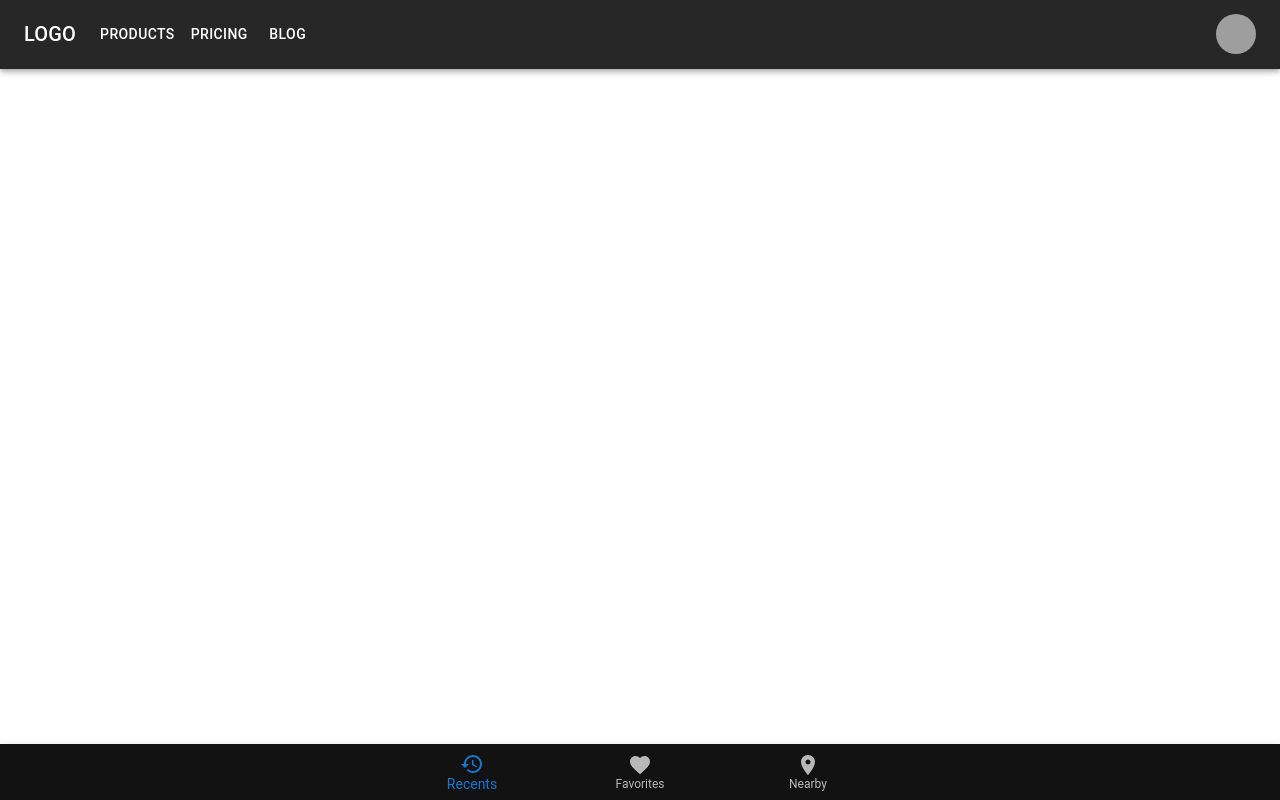
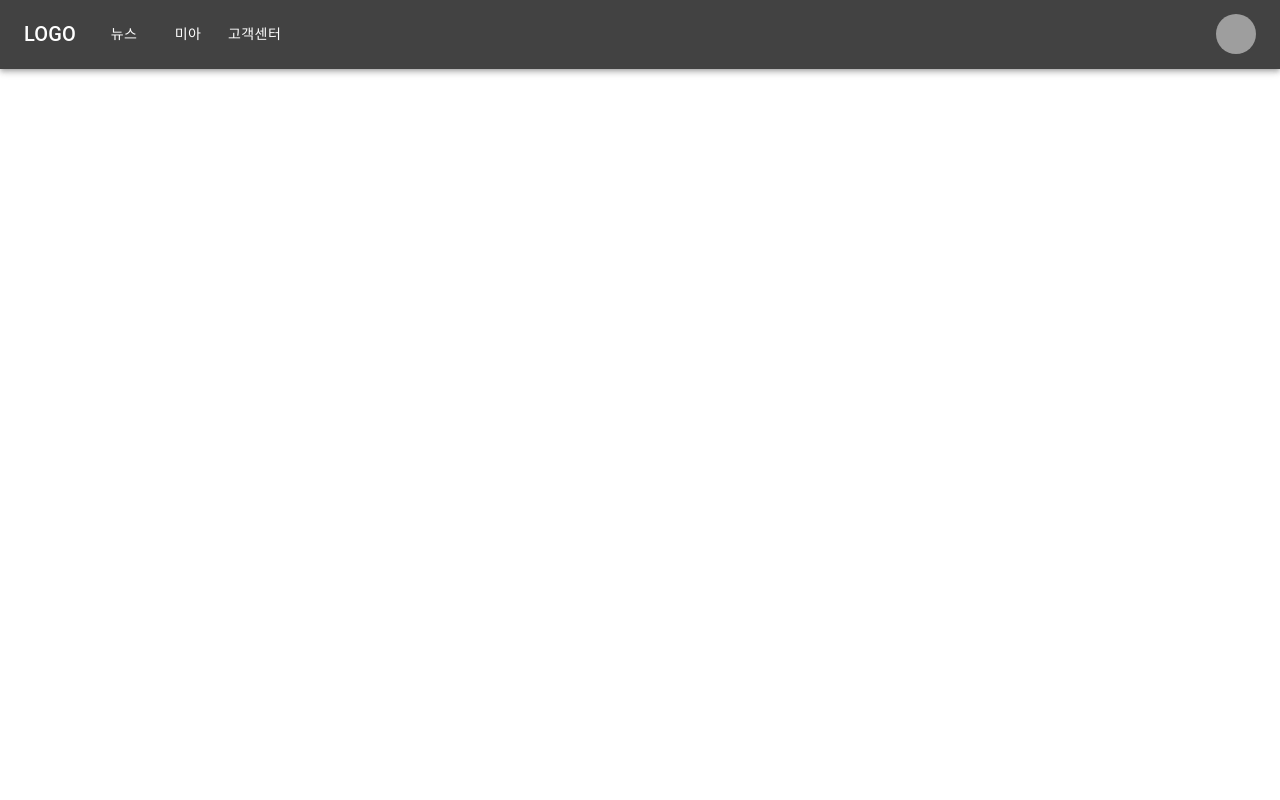
Before and after one commit to kangilbin/CatDog, a React (Create React App) app: page / in a window 1280 px wide. Built offline with nearby package versions, Linux system fonts and the light colour scheme; grey boxes are pictures that could not be loaded.

Commit message:
테마 변경

```diff
--- a/package.json
+++ b/package.json
@@ -11,6 +11,7 @@
     "@testing-library/react": "^12.1.2",
     "@testing-library/user-event": "^13.5.0",
     "react": "^17.0.2",
+    "react-device-detect": "^2.1.2",
     "react-dom": "^17.0.2",
     "react-router-dom": "^6.2.1",
     "react-scripts": "5.0.0",
--- a/src/AppRoute.js
+++ b/src/AppRoute.js
@@ -3,9 +3,25 @@ import App from "./App";
 import { BrowserRouter as Router, Routes, Route } from "react-router-dom";
 import TopNavigation from './TopNavigation';
 import BottomNavigation from "./BottomNavigation";
-
+import { isMobile } from "react-device-detect";
 class AppRouter extends React.Component {
     render() {
+
+        if(isMobile){
+            return (
+            <div>
+                <TopNavigation/>
+                <Router>
+                    <div>
+                        <Routes>
+                            <Route path="/" element={<App />} />
+                        </Routes>
+                    </div>
+                    <BottomNavigation />
+                </Router>
+            </div>
+            );
+        }
         return (
             <div>
                 <TopNavigation/>
@@ -16,7 +32,6 @@ class AppRouter extends React.Component {
                         </Routes>
                     </div>
                 </Router>
-                <BottomNavigation />
             </div>
         );
     }
--- a/src/BottomNavigation.js
+++ b/src/BottomNavigation.js
@@ -2,16 +2,16 @@ import * as React from 'react';
 import Box from '@mui/material/Box';
 import BottomNavigation from '@mui/material/BottomNavigation';
 import BottomNavigationAction from '@mui/material/BottomNavigationAction';
-import RestoreIcon from '@mui/icons-material/Restore';
+import HomeIcon from '@mui/icons-material/Home';
 import FavoriteIcon from '@mui/icons-material/Favorite';
 import LocationOnIcon from '@mui/icons-material/LocationOn';
 import { createTheme, Paper } from '@mui/material';
 import { ThemeProvider } from '@emotion/react';
-const darkTheme = createTheme({
+const lightTheme = createTheme({
     palette: {
-      mode: 'dark',
+      mode: 'light',
       primary: {
-        main: '#1976d2',
+        main: '#424242',
       },
     },
   });
@@ -21,7 +21,7 @@ export default function SimpleBottomNavigation() {
 
   return (
     <Box  sx={{ width: 500 }}>
-         <ThemeProvider theme={darkTheme}>
+         <ThemeProvider theme={lightTheme}>
             <Paper  sx={{ position: 'fixed', bottom: 0, left: 0, right: 0 }} elevation={3}>
                 <BottomNavigation
                     showLabels
@@ -30,9 +30,9 @@ export default function SimpleBottomNavigation() {
                     setValue(newValue);
                     }}
                     >
-                    <BottomNavigationAction label="Recents" icon={<RestoreIcon />} />
-                    <BottomNavigationAction label="Favorites" icon={<FavoriteIcon />} />
-                    <BottomNavigationAction label="Nearby" icon={<LocationOnIcon />} />
+                    <BottomNavigationAction icon={<HomeIcon  />} />
+                    <BottomNavigationAction icon={<FavoriteIcon />} />
+                    <BottomNavigationAction icon={<LocationOnIcon />} />
                 </BottomNavigation>
             </Paper>
         </ThemeProvider>
--- a/src/TopNavigation.js
+++ b/src/TopNavigation.js
@@ -13,14 +13,14 @@ import Tooltip from '@mui/material/Tooltip';
 import MenuItem from '@mui/material/MenuItem';
 import { ThemeProvider, createTheme } from '@mui/material/styles';
 
-const pages = ['Products', 'Pricing', 'Blog'];
+const pages = ['뉴스', '미아', '고객센터'];
 const settings = ['Profile', 'Account', 'Dashboard', 'Logout'];
 
-const darkTheme = createTheme({
+const lightTheme = createTheme({
   palette: {
-    mode: 'dark',
+    mode: 'light',
     primary: {
-      main: '#1976d2',
+      main: '#424242',
     },
   },
 });
@@ -43,9 +43,16 @@ const TopNavigation = () => {
   const handleCloseUserMenu = () => {
     setAnchorElUser(null);
   };
+  const changePage = (e) => {
+    const page = e.target.value;
+    if(page === "main") {
+      window.location.href = "/";
+    }
+    console.log("h2");
+  }
 
   return (
-    <ThemeProvider theme={darkTheme}>
+    <ThemeProvider theme={lightTheme}>
       <AppBar position="static">
         <Container maxWidth="xl">
           <Toolbar disableGutters>
@@ -54,6 +61,8 @@ const TopNavigation = () => {
               noWrap
               component="div"
               sx={{ mr: 2, display: { xs: 'none', md: 'flex' } }}
+              value="main"
+              onClick={changePage}
             >
               LOGO
             </Typography>
```
Also changed, not shown: 1 other file (tests, documents, lock files or other folders).
